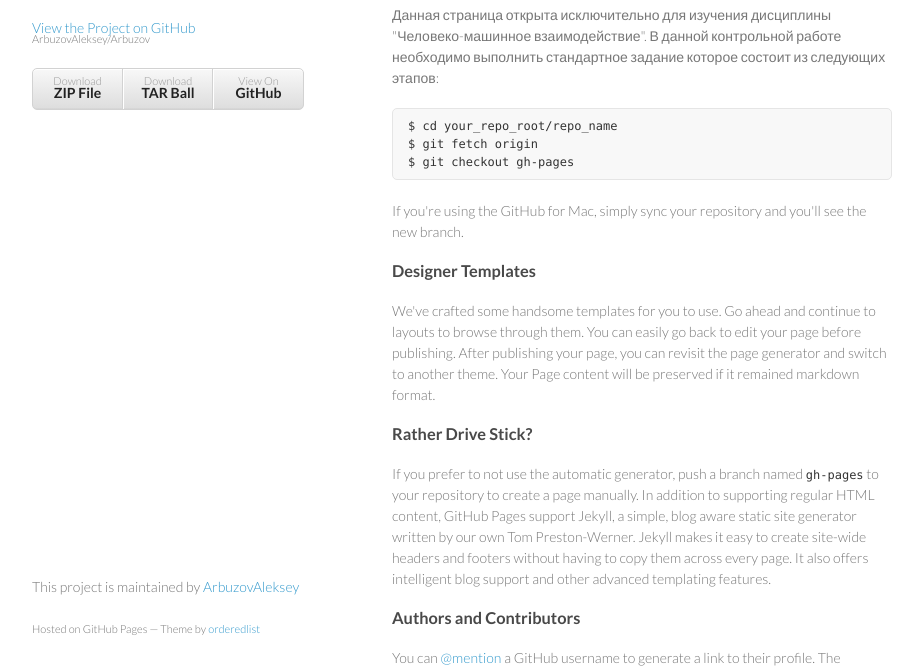
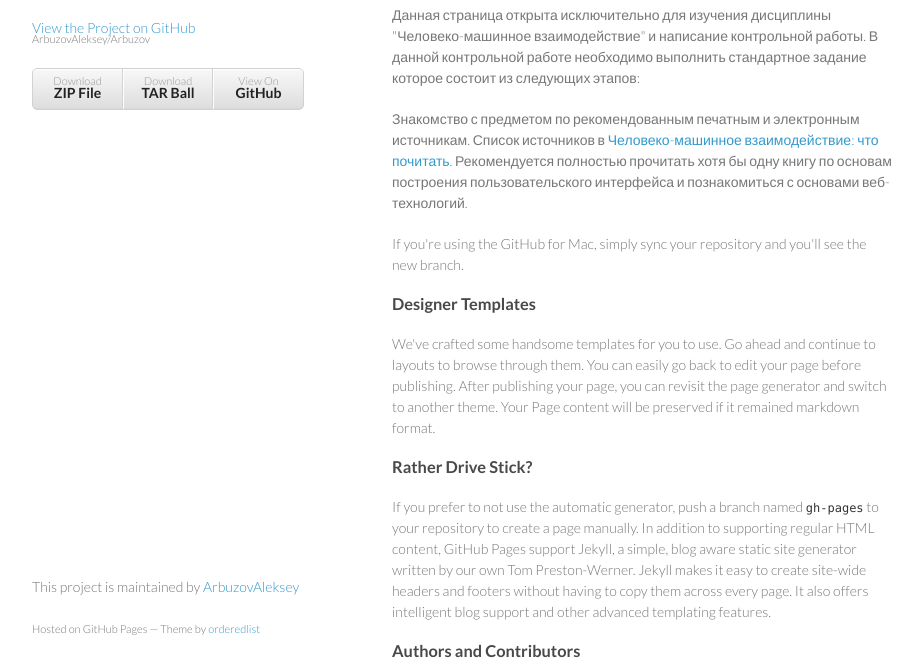
Before and after one commit to ArbuzovAleksey/Arbuzov, a plain HTML site: page index.html in a window 1280 px wide. Shown: the part 92-762 px from the top of the page, without its empty margins (178-1101 px from the left). Drawn offline with Linux system fonts and the light colour scheme.

Commit message:
Update index.html

```diff
--- a/index.html
+++ b/index.html
@@ -31,13 +31,9 @@
         <h3>
 <a name="welcome-to-github-pages" class="anchor" href="#welcome-to-github-pages"><span class="octicon octicon-link"></span></a>Добро пожаловать на мою страничку!</h3>
 
-<p>Данная страница открыта исключительно для изучения дисциплины "Человеко-машинное взаимодействие". В данной контрольной работе необходимо выполнить стандартное задание которое состоит из следующих этапов:</p>
+<p>Данная страница открыта исключительно для изучения дисциплины "Человеко-машинное взаимодействие" и написание контрольной работы. В данной контрольной работе необходимо выполнить стандартное задание которое состоит из следующих этапов:</p>
 
-<pre><code>$ cd your_repo_root/repo_name
-$ git fetch origin
-$ git checkout gh-pages
-</code></pre>
-
+<p>Знакомство с предметом по рекомендованным печатным и электронным источникам. Список источников в <a href = "http://easimonenko.bitbucket.org/notices/hci-what-to-read.html">Человеко-машинное взаимодействие: что почитать.</a> Рекомендуется полностью прочитать хотя бы одну книгу по основам построения пользовательского интерфейса и познакомиться с основами веб-технологий.</p>
 <p>If you're using the GitHub for Mac, simply sync your repository and you'll see the new branch.</p>
 
 <h3>
```
